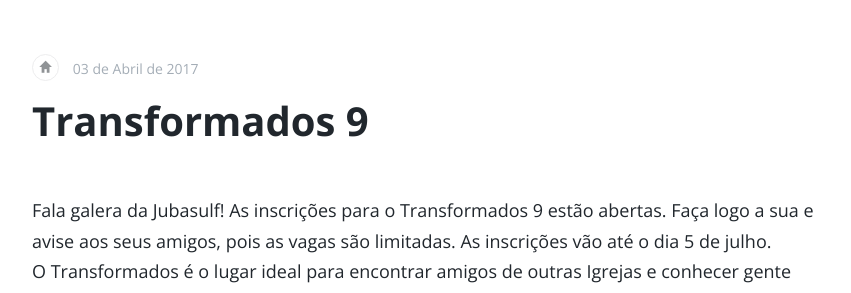
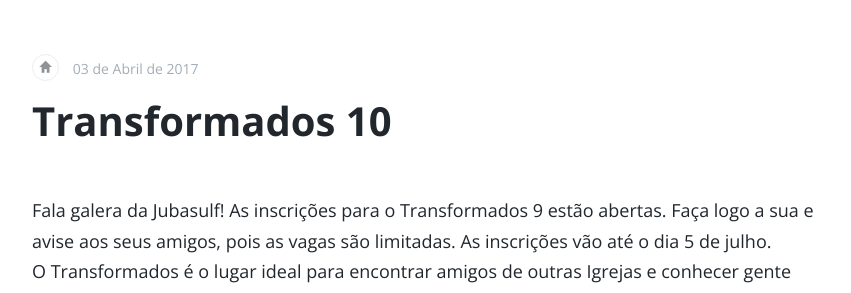
Before and after one commit to jorgeants/jubasulf, a Jekyll site: the page built from _posts/2017-04-03-transformados8.md, in a window 1280 px wide. Shown: the part 540-833 px from the top of the page, without its empty margins (213-1064 px from the left). Built offline with Jekyll 4.4.1, drawn with Linux system fonts in a browser that asks for light colours; comment, search, counter and statistics services are not loaded; some of the changed lines change nothing that is shown.

Commit message:
Update 2017-04-03-transformados8.md

```diff
--- a/_posts/2017-04-03-transformados8.md
+++ b/_posts/2017-04-03-transformados8.md
@@ -1,9 +1,9 @@
 ---
 layout: post
-title: "Transformados 9"
-image: https://dl2.pushbulletusercontent.com/PZu4bj3losyeMVilJ2VsoFX91FCqcWf0/WhatsApp%20Image%202018-05-15%20at%2016.29.23.jpeg
+title: "Transformados 10"
+image: content/images/WhatsApp Image 2018-05-15 at 16.29.23.jpeg
 video: false
-permalink: /transformados9
+permalink: /transformados10
 ---
 
 Fala galera da Jubasulf! As inscrições para o Transformados 9 estão abertas. Faça logo a sua e avise aos seus amigos, pois as vagas são limitadas. As inscrições vão até o dia 5 de julho.
```
